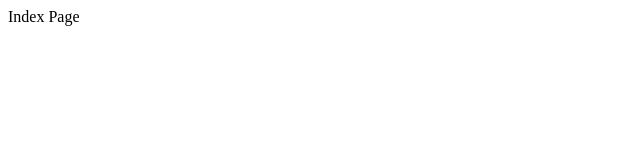
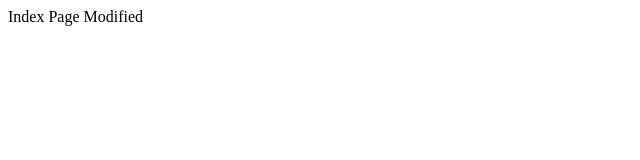
Before and after one commit to Shreya-Boyane/Git-iAsses1, a plain HTML site: page index.html in a window 1280 px wide. Shown: the full height of the page, 0-640 px from the left. Drawn offline with Linux system fonts and the light colour scheme.

Commit message:
Modified index.html

```diff
--- a/index.html
+++ b/index.html
@@ -2,6 +2,6 @@
   <head>
   </head>
   <body>
-    Index Page
+    Index Page Modified
   </body>
 </html>
```
